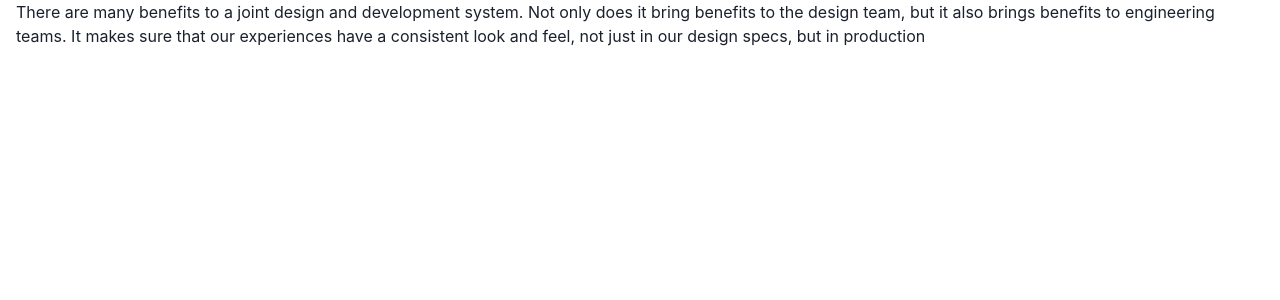
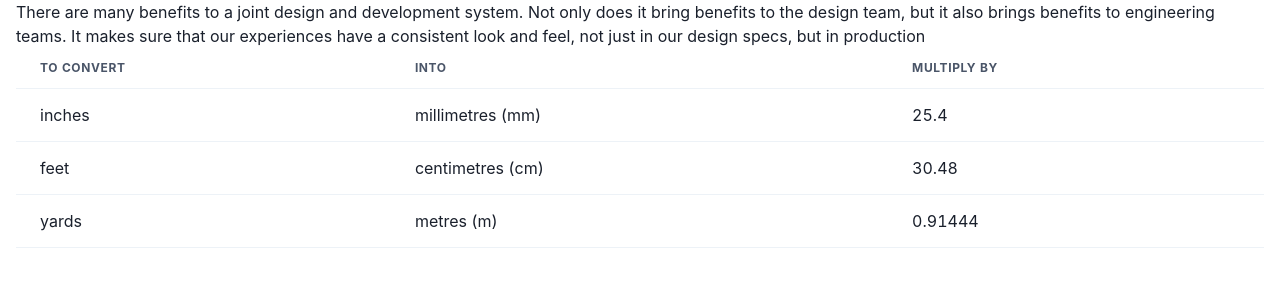
Before and after one commit to jewel0647/nextjs-boilerplate-advanced, a Next.js app: page / in a window 1280 px wide. Shown: the top 300 px of the page. Built offline with nearby package versions, Linux system fonts and the light colour scheme.

Commit message:
feat: add absoluteimports and react-table

```diff
--- a/package.json
+++ b/package.json
@@ -9,6 +9,7 @@
     "lint": "next lint"
   },
   "dependencies": {
+    "@chakra-ui/icons": "^1.1.7",
     "@chakra-ui/react": "^1.8.7",
     "@emotion/react": "^11",
     "@emotion/styled": "^11",
@@ -16,7 +17,8 @@
     "next": "12.1.1",
     "next-seo": "^5.2.0",
     "react": "17.0.2",
-    "react-dom": "17.0.2"
+    "react-dom": "17.0.2",
+    "react-table": "^7.7.0"
   },
   "devDependencies": {
     "@babel/core": "^7.17.8",
@@ -24,6 +26,7 @@
     "@types/node": "17.0.23",
     "@types/react": "17.0.43",
     "@types/react-dom": "17.0.14",
+    "@types/react-table": "^7.7.10",
     "babel-plugin-styled-components": "^2.0.6",
     "eslint": "8.12.0",
     "eslint-config-next": "12.1.1",
--- /dev/null
+++ b/src/components/DataTable/DataTable.tsx
@@ -0,0 +1,55 @@
+import { Table, Thead, Tbody, Tr, Th, Td } from '@chakra-ui/react'
+import { useTable, useSortBy, Column } from 'react-table'
+
+type Props = {
+  columns: Array<Column>
+  data: Array<any>
+}
+
+function DataTable({ columns, data }: Props) {
+  const { getTableProps, getTableBodyProps, headerGroups, rows, prepareRow } =
+    useTable({ columns, data }, useSortBy)
+
+  return (
+    <Table {...getTableProps()}>
+      <Thead>
+        {headerGroups.map((headerGroup) => {
+          const { key, ...restHeaderGroupProps } =
+            headerGroup.getHeaderGroupProps();
+          return (
+            <Tr key={key} {...restHeaderGroupProps}>
+              {headerGroup.headers.map((column) => {
+                const { key, ...restColumn } = column.getHeaderProps();
+                return (
+                  <Th key={key} {...restColumn}>
+                    {column.render("Header")}
+                  </Th>
+                );
+              })}
+            </Tr>
+          );
+        })}
+      </Thead>
+      <Tbody {...getTableBodyProps}>
+        {rows.map((row) => {
+          prepareRow(row);
+          const { key, ...restRowProps } = row.getRowProps();
+          return (
+            <Tr key={key} {...restRowProps}>
+              {row.cells.map((cell) => {
+                const { key, ...restCellProps } = cell.getCellProps();
+                return (
+                  <Td key={key} {...restCellProps}>
+                    {cell.render("Cell")}
+                  </Td>
+                );
+              })}
+            </Tr>
+          );
+        })}
+      </Tbody>
+    </Table>
+  )
+}
+
+export default DataTable
--- /dev/null
+++ b/src/components/DataTable/index.ts
@@ -0,0 +1 @@
+export { default } from './DataTable'
--- /dev/null
+++ b/src/components/tables/HomeTable/HomeTable.tsx
@@ -0,0 +1,50 @@
+import React, { useMemo } from 'react'
+import DataTable from '@/components/DataTable'
+
+function HomeTable() {
+    const data = useMemo(
+        () => [
+          {
+            fromUnit: 'inches',
+            toUnit: 'millimetres (mm)',
+            factor: 25.4,
+          },
+          {
+            fromUnit: 'feet',
+            toUnit: 'centimetres (cm)',
+            factor: 30.48,
+          },
+          {
+            fromUnit: 'yards',
+            toUnit: 'metres (m)',
+            factor: 0.91444,
+          },
+        ],
+        [],
+    )
+
+    const columns = useMemo(
+        () => [
+          {
+            Header: 'To convert',
+            accessor: 'fromUnit',
+          },
+          {
+            Header: 'Into',
+            accessor: 'toUnit',
+          },
+          {
+            Header: 'Multiply by',
+            accessor: 'factor',
+            isNumeric: true,
+          },
+        ],
+        [],
+    )
+
+  return (
+    <DataTable columns={columns} data={data} />
+  )
+}
+
+export default HomeTable
--- /dev/null
+++ b/src/components/tables/HomeTable/index.ts
@@ -0,0 +1 @@
+export { default } from './HomeTable'
--- a/src/pages/_app.tsx
+++ b/src/pages/_app.tsx
@@ -1,7 +1,7 @@
-import '../styles/globals.css'
+import '@/styles/globals.css'
 import type { AppProps } from 'next/app'
 import { ChakraProvider } from '@chakra-ui/react'
-import { theme } from '../config/theme'
+import { theme } from '@/config/theme'
 import { DefaultSeo } from 'next-seo';
 import SEO from '../../next-seo.config';
 
--- a/src/pages/_document.tsx
+++ b/src/pages/_document.tsx
@@ -1,6 +1,6 @@
 import { ColorModeScript } from '@chakra-ui/react'
 import Document, { DocumentContext, Head, Html, Main, NextScript } from 'next/document'
-import { theme } from '../config/theme'
+import { theme } from '@/config/theme'
 
 class MyDocument extends Document {
   static async getInitialProps(ctx: DocumentContext) {
--- a/src/pages/index.tsx
+++ b/src/pages/index.tsx
@@ -1,4 +1,5 @@
 import { Container } from '@chakra-ui/react'
+import HomeTable from '@/components/tables/HomeTable'
 
 function Index() {
   return (
@@ -7,6 +8,7 @@ function Index() {
       does it bring benefits to the design team, but it also brings benefits to
       engineering teams. It makes sure that our experiences have a consistent look
       and feel, not just in our design specs, but in production
+      <HomeTable />
     </Container>
   )
 }
--- a/tsconfig.json
+++ b/tsconfig.json
@@ -13,7 +13,11 @@
     "resolveJsonModule": true,
     "isolatedModules": true,
     "jsx": "preserve",
-    "incremental": true
+    "incremental": true,
+    "baseUrl": "./src",
+    "paths": {
+      "@/*": ["./*"]
+    }
   },
   "include": ["next-env.d.ts", "**/*.ts", "**/*.tsx"],
   "exclude": ["node_modules"]
```
Also changed, not shown: 1 other file (tests, documents, lock files or other folders).
